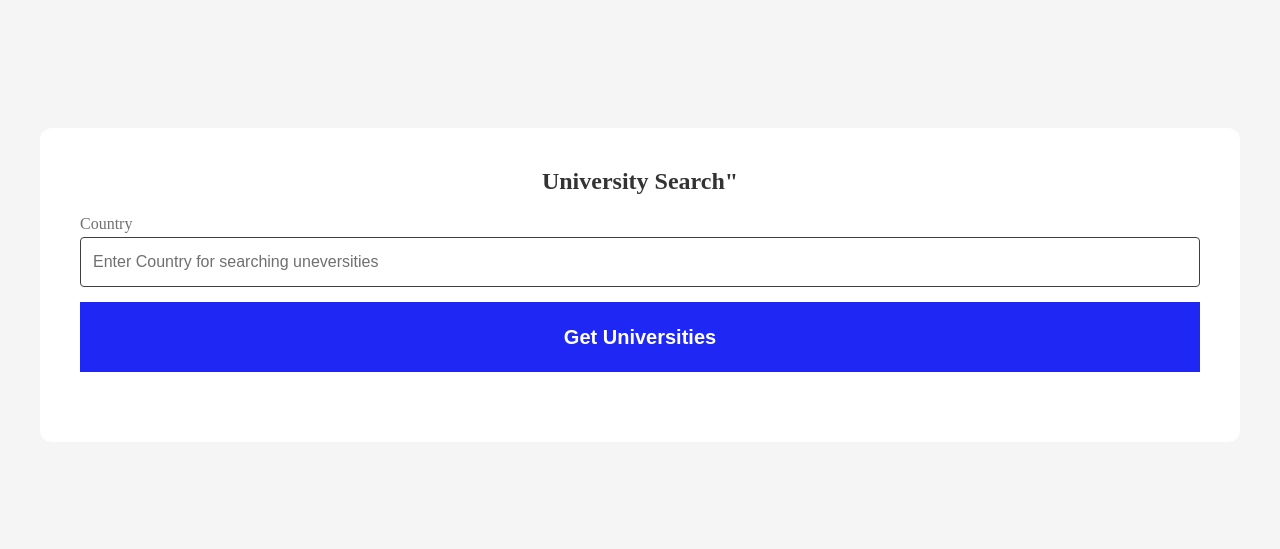
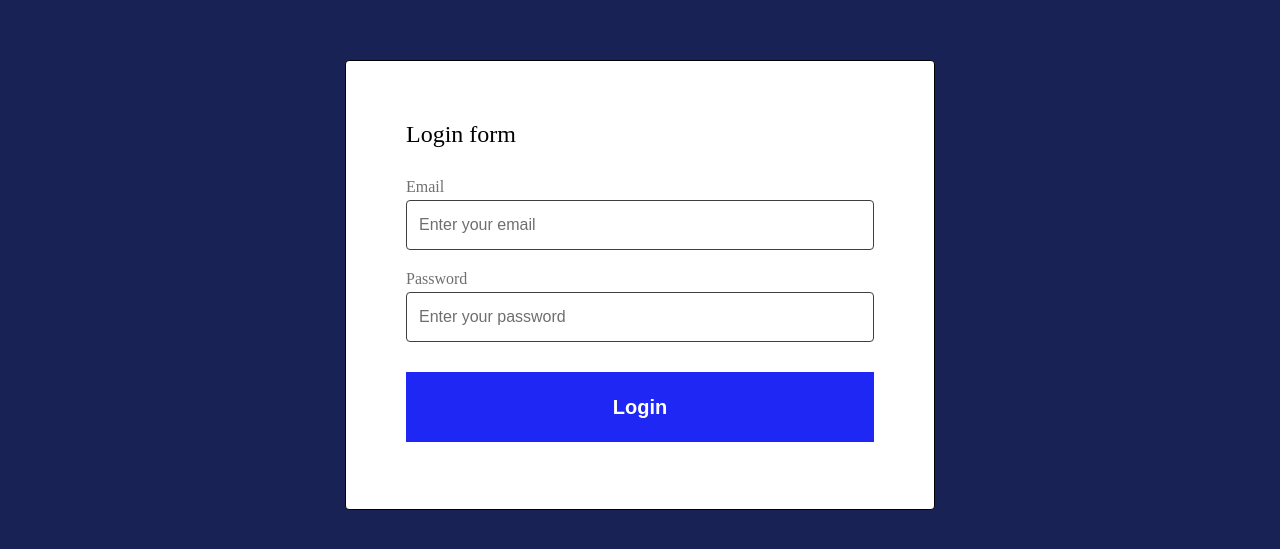
Before and after one commit to Afina33/Type_Script, a React (Vite) app: page / in a window 1280 px wide. Shown: the part 115-664 px from the top of the page. Built offline with nearby package versions, Linux system fonts and the light colour scheme.

Commit message:
обновление форм

```diff
--- a/package.json
+++ b/package.json
@@ -13,9 +13,11 @@
     "@emotion/react": "^11.14.0",
     "@emotion/styled": "^11.14.1",
     "axios": "^1.13.2",
+    "formik": "^2.4.9",
     "react": "^19.2.0",
     "react-dom": "^19.2.0",
-    "uuid": "^13.0.0"
+    "uuid": "^13.0.0",
+    "yup": "^1.7.1"
   },
   "devDependencies": {
     "@eslint/js": "^9.39.1",
--- a/src/App.tsx
+++ b/src/App.tsx
@@ -12,6 +12,7 @@ import Lesson_10 from "lessons/Lesson_10/Lesson_10";
 import Playgraund from "./Cs/Cs_06/Playgraund";
 import Homework_10 from "homeworks/Home_work_10/Homework_10";
 import { Lesson_11 } from "lessons/Lesson_11/Lesson_11";
+import Lesson_12 from "lessons/Lesson_12/Lesson_12";
 
 
 
@@ -31,7 +32,8 @@ function App() {
       {/* <Lesson_09/> */}
       {/* <Homework_09/> */}
       {/* <Lesson_10/> */}
-      <Lesson_11/>
+      {/* <Lesson_11/> */}
+      <Lesson_12/>
       {/* <Playgraund/> */}
       {/* <Homework_10/> */}
     </>
--- /dev/null
+++ b/src/Cs/Cs_07/styles.ts
@@ -0,0 +1,5 @@
+import styled from "@emotion/styled";
+
+
+export const WrapperDivTodu = styled.div`
+`;
--- /dev/null
+++ b/src/Lessons/Lesson_12/Lesson_12.tsx
@@ -0,0 +1,13 @@
+import LoginForm from 'components/LoginForm/LoginForm';
+import './styles';
+import { WrapperDiv } from './styles';
+
+export default function Lesson_12(){
+
+
+    return(
+        <WrapperDiv>
+            <LoginForm/>
+        </WrapperDiv>
+    );
+}
--- /dev/null
+++ b/src/Lessons/Lesson_12/styles.ts
@@ -0,0 +1,10 @@
+import styled from "@emotion/styled";
+
+export const WrapperDiv = styled.div`
+  display: flex;
+  flex: 1;
+  flex-direction: column;
+  align-items: center;
+  justify-content: center;
+  background-color: rgba(0, 10, 66, 0.9);
+`;
--- a/src/components/Input/Input.tsx
+++ b/src/components/Input/Input.tsx
@@ -1,24 +1,31 @@
+import { InputWrapper, InputLabel, InputComponent, ErrorText } from "./styles";
 
-import { InputComponent, InputLabel, InputWrapper } from "./styles";
-import {type InputProps } from "./types";
+import { type InputProps } from "./types";
 
-function Input({ id, name, type, placeholder, label, disabled = false, error, value, onChange,}: InputProps) {
+function Input({
+  id,
+  name,
+  type = "text",
+  placeholder,
+  label,
+  disabled = false,
+  error = undefined,
+  value,
+  onChange,
+}: InputProps) {
   return (
     <InputWrapper>
-      <InputLabel htmlFor={id}>
-        {label}
-      </InputLabel>
+      <InputLabel htmlFor={id}>{label}</InputLabel>
       <InputComponent
+        disabled={disabled}
+        $error={error}
         id={id}
         name={name}
         type={type}
         placeholder={placeholder}
-        disabled={disabled}
-        error={error}
         value={value}
-        onChange={onChange}
-        />
-
+        onChange={onChange}/>
+      {!!error && <ErrorText>{error}</ErrorText>}
     </InputWrapper>
   );
 }
--- a/src/components/Input/styles.ts
+++ b/src/components/Input/styles.ts
@@ -1,26 +1,53 @@
 import styled from "@emotion/styled";
-import type { InputProps } from "./types";
+
+interface InputComponentProps {
+  $error?: string | undefined;
+}
+
+const generateInputBorder = (
+  error: string | undefined,
+  disabled: boolean | undefined
+) => {
+  if (disabled) {
+    return "#acacacff";
+  } else {
+    if (!!error) {
+      return "#ff6868ff";
+    } else {
+      return "#3f3f3f";
+    }
+  }
+};
 
 export const InputWrapper = styled.div`
   display: flex;
   flex-direction: column;
   gap: 4px;
+  width: 100%;
 `;
+
 export const InputLabel = styled.label`
   font-size: 16px;
   color: hsl(0, 0%, 44%);
+`;
 
-`;
-export const InputComponent = styled.input<InputProps>`
+export const InputComponent = styled.input<InputComponentProps>`
   width: 100%;
   height: 50px;
-  border: 1px solid ${({error})=>(error? '#ef1616ff' : '#3f3f3f')};
-  background-color: ${({disabled}) => disabled? "#0b0b0b4f" : "#ffffffff"};
+  border: 1px solid
+    ${({ disabled, $error }) => generateInputBorder($error, disabled)};
   border-radius: 4px;
   padding: 12px;
   outline: none;
-  ::placeholder {
+
+  &::placeholder {
     color: #6f6f6f;
     font-size: 16px;
   }
 `;
+
+export const ErrorText = styled.div`
+  height: 18px;
+  font-size: 16px;
+  color: #ff6868ff;
+`;
--- a/src/components/LoginForm/LoginForm.tsx
+++ b/src/components/LoginForm/LoginForm.tsx
@@ -1,4 +1,10 @@
-import { type FormEvent, type ChangeEvent, useState } from "react";
+
+// ШАГ 1: Импортируем useFormik из библиотеки formik
+import { useFormik } from "formik";
+
+import * as Yup from "yup";
+
+// import { type FormEvent, type ChangeEvent, useState } from "react";
 
 import Button from "components/Button/Button";
 import Input from "components/Input/Input";
@@ -6,30 +12,71 @@ import Input from "components/Input/Input";
 import { LOGIN_FORM_VALUES } from "./types";
 import { LoginFormContainer, InputsContainer, Title } from "./styles";
 
+// Ваплидация с помощью yup
+const validationSchema = Yup.object().shape({
+  [LOGIN_FORM_VALUES.EMAIL]: Yup.string()
+    .required("Email field is required")
+    .email("This filed should be in email format"),
+  [LOGIN_FORM_VALUES.PASSWORD]: Yup.string()
+    .required("Password field is required")
+    .min(5, "Password field should contain min 5 characters")
+    .max(20, "Password field should contain max 20 characters"),
+});
+
 function LoginForm() {
-  // const [firstName, setFirstName] = useState<string>('');
-  // const onChange = (event: any) => {
-  //   setFirstName(event.target.value);
-  // }
+  // контроль инпутов через useState
+  // // ШАГ 1 Создаем стейты для контроля HTML элеметов Input
+  // const [email, setEmail] = useState<string>("");
+  // const [password, setPassword] = useState<string>("");
 
-  const [email, setEmail] = useState<string>("");
-  const [password, setPassword] = useState<string>("");
+  // // ШАГ 2 создаем функции onChange для ловли события change, чтобы получить доступ к введенным данным полльзователя и обновить стейты
+  // const onChangeEmail = (event: ChangeEvent<HTMLInputElement>) => {
+  //   setEmail(event.target.value);
+  // };
+  // const onChangePassword = (event: ChangeEvent<HTMLInputElement>) => {
+  //   setPassword(event.target.value);
+  // };
 
-  const onChangeEmail = (event: ChangeEvent<HTMLInputElement>) => {
-    setEmail(event.target.value);
-  };
-  const onChangePassword = (event: ChangeEvent<HTMLInputElement>) => {
-    setPassword(event.target.value);
-  };
+  // const login = (event: FormEvent) => {
+  //   event.preventDefault();
+  //   console.log(email);
+  //   console.log(password);
+  // };
 
-  const login = (event: any) => {
-    event.preventDefault();
-    console.log(email);
-    console.log(password);
-  };
+  //////////////////////////////////////////////////////////////////////////////////////////////////////////////////////////////
+
+  // ШАГ 2: Создаем обьект formik
+  // useFormik возвращает обьект, в котором прописанны необходимые данные о форме и вспомогательные функции для работы с формой
+  // useFormik принимает в качестве аргумента обьект - он является обязательным
+  // обьект который мы передаем useFormik нужен для настройки обьекта, который возвращает хук useFormik
+  // обьект, который мы передаем useFomik имеет 2 обязательных ключа:
+  // 1. initialValues - принимат в качестве значения обьект:
+  // - в качестве ключа у нас выступает значение атрубута name в элементах формы
+  // - в качестве значения ключа мы прописывает значение по умолчанию, которое должно быть в элеиенте формы
+  // 2. onSubmit - это функция, которая вызывается на событие submit(при клике на кнопку с type="submit")
+  const formik = useFormik({
+    initialValues: {
+      [LOGIN_FORM_VALUES.EMAIL]: "",
+      [LOGIN_FORM_VALUES.PASSWORD]: "",
+    },
+    validationSchema: validationSchema,
+    validateOnChange: false,
+    // values - это обьект, ключи которого явлются значение атприбута name у элементов формы, а значение ключа - это то что ввел пользователь в наших элементах формы
+    onSubmit: (values, helpers) => {
+      console.log("formik submit works!");
+      console.log(values, helpers);
+      // Вспомогательные функции, которые мы можем использовать во время события submit
+      // например helpers.resetForm() -  очищает форму от значений(т.е делает занчения формы по умолчанию)
+      helpers.resetForm();
+    },
+  });
+
+  console.log(formik.errors[LOGIN_FORM_VALUES.EMAIL]);
 
   return (
-    <LoginFormContainer onSubmit={login}>
+    // formik.handleSubmit - мы прописывает для того, чтобы когда мы нажали на кнопку c type="submit",
+    //  у нас вызвалась функция, которую мы прописали в onSubmit
+    <LoginFormContainer onSubmit={formik.handleSubmit}>
       <Title>Login form</Title>
       <InputsContainer>
         <Input
@@ -37,8 +84,13 @@ function LoginForm() {
           name={LOGIN_FORM_VALUES.EMAIL}
           placeholder="Enter your email"
           label="Email"
-          value={email}
-          onChange={onChangeEmail}
+          // formik.values.email - мы прописываем, чтобы элемент формы получил значение
+          // которое пользователь вводит с клавиатуры
+          value={formik.values[LOGIN_FORM_VALUES.EMAIL]}
+          // formik.handleChange - помогает контрлировать ввод пользователя данных с клавиатуры
+          // и когда пользователь что-то вводит, то formik.handleChange записывает данные в formik.values.email
+          onChange={formik.handleChange}
+          error={formik.errors[LOGIN_FORM_VALUES.EMAIL]}
         />
         <Input
           id="password-id"
@@ -46,8 +98,9 @@ function LoginForm() {
           type="password"
           placeholder="Enter your password"
           label="Password"
-          value={password}
-          onChange={onChangePassword}
+          value={formik.values[LOGIN_FORM_VALUES.PASSWORD]}
+          onChange={formik.handleChange}
+          error={formik.errors[LOGIN_FORM_VALUES.PASSWORD]}
         />
       </InputsContainer>
       <Button name="Login" type="submit" />
```
Also changed, not shown: src/Cs/Cs_07/ToDuList.tsx (added, +10 -0 lines), src/components/Input/types.ts (+5 -6 lines), 1 other file (tests, documents, lock files or other folders).
